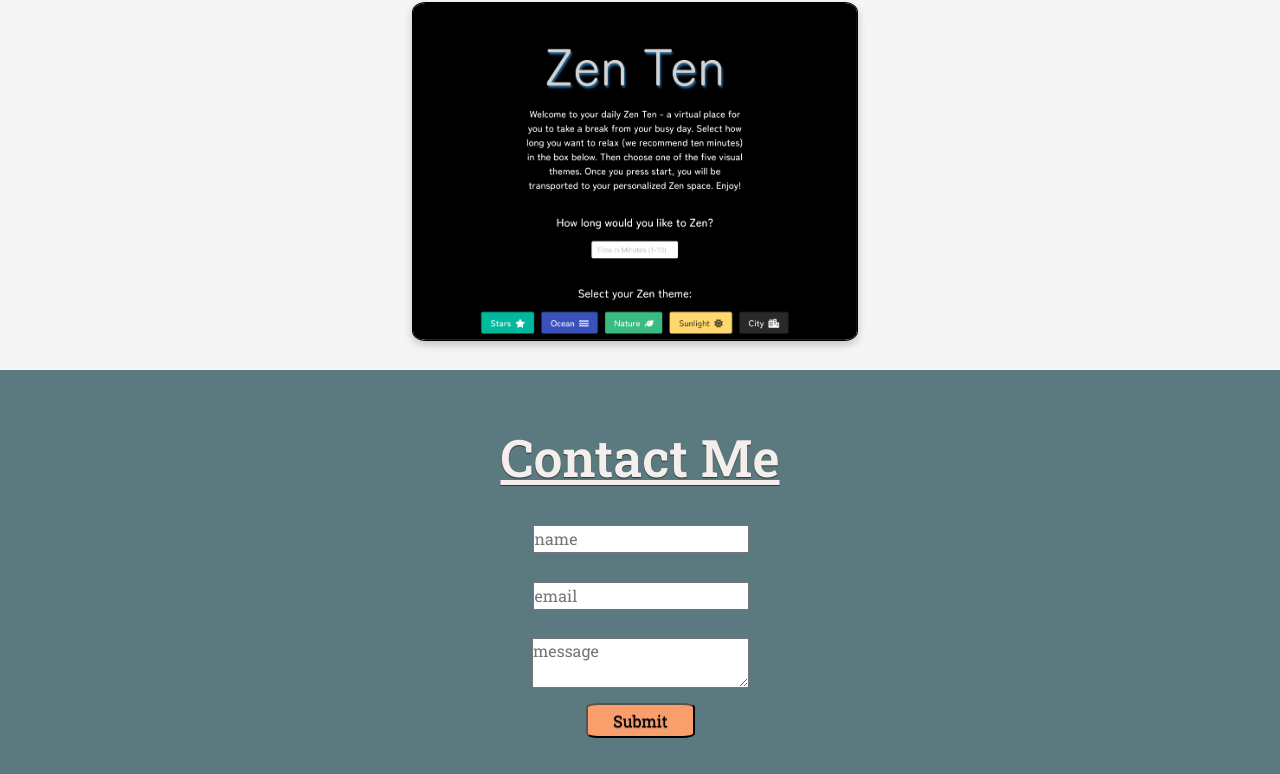
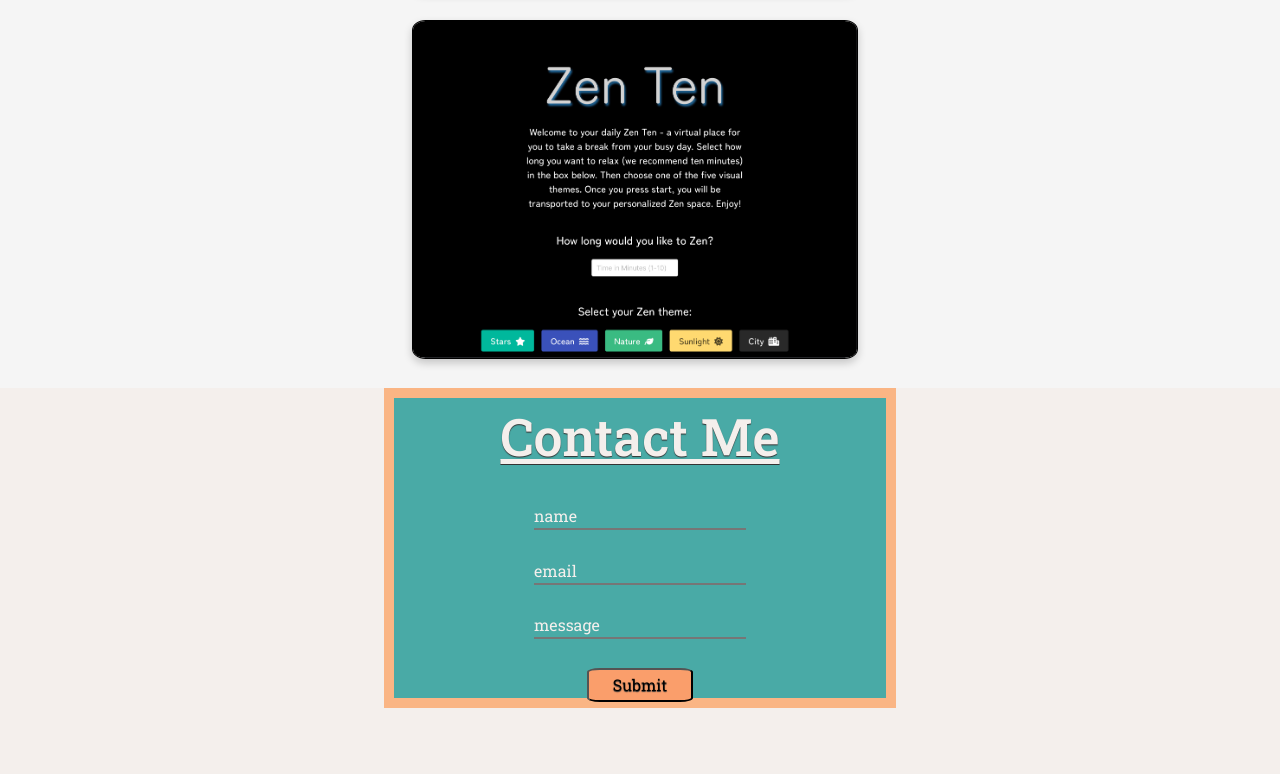
Before and after one commit to ILuton/IsaacPortfolio, a React (Create React App) app: page / in a window 1280 px wide. Shown: the part 3162-3936 px from the top of the page. Built offline with nearby package versions, Linux system fonts and the light colour scheme.

Commit message:
contact for redsign.

```diff
--- a/src/components/Contact.js
+++ b/src/components/Contact.js
@@ -3,12 +3,15 @@ import "../css/Contact.css";
 import Form from "./Form";
 import github from "../images/github.png";
 import linkedin from "../images/linkedin.png";
+import back from "../images/back.png";
 
 function Contact() {
   return (
     <div className="contactContainer" id="Contact">
+      <div className="contactFormContainer">
       <h1 className="contactTitle">Contact Me</h1>
       <Form />
+      </div>
       <div className="contactBottom">
         <div className="contactLinks">
         <a target="_blank" rel="noreferrer" href="https://github.com/ILuton">
@@ -22,6 +25,8 @@ function Contact() {
           <img className="contactLinkedin" src={linkedin} alt="" />
         </a>
         </div>
+        <img className="back" src={back} alt=""/>
+        <h4>Back To Top</h4>
         <p>Isaac Luton &copy;2023</p>
       </div>
     </div>
--- a/src/components/Form.js
+++ b/src/components/Form.js
@@ -86,7 +86,7 @@ function Form() {
           <input placeHolder="email"type="email" name="email" value={formData.email} onChange={handleChange} />
         </label>
         <label className='message'>
-          <textarea placeholder="message" name="message" value={formData.message} onChange={handleChange} />
+          <input placeholder="message" name="message" value={formData.message} onChange={handleChange} />
         </label>
         <button className='sumbitButton' type="submit">Submit</button>
       </form>
--- a/src/components/Project.js
+++ b/src/components/Project.js
@@ -60,12 +60,17 @@ function Item({ name, description, techUsed, liveLink, githubLink }) {
 
       {isOpen && (
         <div className={className}>
-           <button onClick={togglePopup} className="close">
+          <div className="projectTop">
+          <button onClick={togglePopup} className="close">
             &#x2716;
           </button>
           <h2>{name}</h2>
+        </div>
           <p>{description}</p>
+          <div>
+          <p className="techUsed">Technolgies Used</p>
           <p>{techUsed}</p>
+          </div>
           <div className="popupLinks">
             <a href={liveLink} target="_blank" rel="noreferrer">
               <h4>Live link</h4>
@@ -94,7 +99,7 @@ function Project() {
     {
       name: "Devise",
       description:
-        "Devise is a project planning website that allows users create/join teams with coworkers to manage and orgainze all aspects of a projects in one location.",
+        "Devise is a project planning website that allows users to create/join teams and manage and organize projects.",
       liveLink: "https://devise.herokuapp.com/",
       githubLink: "https://github.com/ILuton/DEVise-",
       technologiesUsed:
--- a/src/css/Block.css
+++ b/src/css/Block.css
@@ -52,11 +52,11 @@
 }
 
 .responsive {
-  color: #fab584;
+  color: #f3852c;
 }
 
 .fast {
-  color: #73bab6;
+  color: #49aaa6
 }
 
 .animateResponsive {
@@ -89,7 +89,7 @@
 @media only screen and (min-width: 768px) {
   .blockContainer {
     height: 50vh;
-    width: 45%;
+    width: 35%;
   }
 
   .block {
--- a/src/css/Contact.css
+++ b/src/css/Contact.css
@@ -1,7 +1,7 @@
 .contactContainer {
-  height: auto;
+  height: 80vh;
   width: 100vw;
-  background-color: #5a7a80;
+  background-color: #f4efec;
   overflow: hidden;
   display: flex;
   flex-direction: column;
@@ -14,14 +14,12 @@
   text-shadow: 0px 1px 1px #333;
   width: 100%;
   text-align: center;
-  height: 5%;
   font-size: calc(30px + (80 - 30) * ((100vw - 300px) / (2560 - 300)));
   margin-bottom: calc(20px + (40 - 20) * ((100vw - 300px) / (2560 - 300)));
-  margin-top: calc(40px + (60 - 40) * ((100vw - 300px) / (2560 - 300)));
 }
 
 .contactLinkedin {
-  width: calc(80px + (100 - 80) * ((100vw - 300px) / (2560 - 300)));
+  width: calc(60px + (80 - 60) * ((100vw - 300px) / (2560 - 300)));
   height: auto;
   border-radius: 18%;
   margin-top: 10px;
@@ -29,7 +27,7 @@
 }
 
 .contactGithub {
-  width: calc(75px + (100 - 75) * ((100vw - 300px) / (2560 - 300)));
+  width: calc(55px + (75 - 55) * ((100vw - 300px) / (2560 - 300)));
   height: auto;
   border-radius: 18%;
   margin-top: 10px;
@@ -47,11 +45,23 @@
 .contactLinks {
   width: calc(150px + (300 - 150) * ((100vw - 300px) / (2560 - 300)));
   display: flex;
-  justify-content: space-between;
+  justify-content: space-evenly;
 }
 
 .contactBottom p {
   opacity: 0.3;
-  margin-top: 4%;
   font-size: calc(14px + (40 - 14) * ((100vw - 300px) / (2560 - 300)));
 }
+
+.back {
+  width: calc(50px + (100 - 50) * ((100vw - 300px) / (2560 - 300)));
+  height: auto;
+}
+
+.contactFormContainer {
+  background-color: #49aaa6;
+  width: 40%;
+  height: 50%;
+  align-self: center;
+  border: 10px solid #fab584;;
+}
--- a/src/css/Form.css
+++ b/src/css/Form.css
@@ -1,16 +1,16 @@
 .formContainer {
-  height: 50%;
+  height: 90%;
   width: 100%;
   display: flex;
   flex-direction: column;
   align-items: center;
-  justify-content: space-around;
 }
 
 .commentForm{
   display: flex;
   flex-direction: column;
   align-items: center;
+  height: 100%;
 }
 
 form label{
@@ -30,31 +30,6 @@ form label{
   }
 }
 
-.message {
-  display: flex;
-  flex-direction: column;
-  justify-content: center;
-  align-items: center;
-  text-shadow: 0px 1px 1px #333;
-  margin-bottom: 15px;
-}
-
-.name {
-  display: flex;
-  flex-direction: column;
-  justify-content: center;
-  align-items: center;
-  text-shadow: 0px 1px 1px #333;
-}
-
-.email {
-  display: flex;
-  flex-direction: column;
-  justify-content: center;
-  align-items: center;
-  text-shadow: 0px 1px 1px #333;
-}
-
 .sumbitButton {
   background-color: #fa9e6b;
   width: auto;
@@ -62,13 +37,29 @@ form label{
   text-shadow: 0px 1px 1px #333;
   padding: 1.5%;
   width: 50%;
-  margin-bottom: calc(20px + (40 - 20) * ((100vw - 300px) / (2560 - 300)));
 }
 
 form input{
   width: 100%;
+  background-color: #49aaa6;
+  border-top: none;
+  border-left: none;
+  border-right: none;
+}
+
+input::placeholder {
+  color: #f4efec;
 }
 
 form textarea{
   width: 100%;
+  background-color: #49aaa6;
+  border-top: none;
+  border-left: none;
+  border-right: none;
+
 }
+
+textarea::placeholder {
+  color: #f4efec;
+}
--- a/src/css/Icons.css
+++ b/src/css/Icons.css
@@ -137,8 +137,8 @@
 
 @media only screen and (min-width: 768px) {
   .iconContainer {
-    width: 40%;
-    height: 50vh;
+    width: calc(350px + (700 - 350) * ((100vw - 768px) / (2560 - 768)));
+    height: calc(365px + (700 - 365) * ((100vw - 768px) / (2560 - 768)));
     transform: translate(+200%);
   }
 
--- a/src/css/Popup.css
+++ b/src/css/Popup.css
@@ -7,14 +7,14 @@
   opacity: 0;
   transform: translateY(-100%);
   display: flex;
-  justify-content: center;
   flex-direction: column;
   align-items: center;
+  justify-content: space-between;
   text-align: center;
-  padding: 10px;
   background-color: #646565;
   border-radius: 3%;
-  color: rgb(229, 226, 226)
+  color: rgb(229, 226, 226);
+  padding: 10px;
 }
 
 @keyframes slide-in {
@@ -24,9 +24,17 @@
   }
 }
 
+.techUsed{
+  text-decoration: underline;
+  font-size: calc(16px + (30 - 16) * ((100vw - 300px) / (2560 - 300)));
+  margin-bottom: 0px !important;
+}
+
 .animatePopup h2 {
   font-size: calc(24px + (50 - 24) * ((100vw - 300px) / (2560 - 300)));
-  margin-bottom: 10px;
+  margin-bottom: 0px;
+  width: 95%;
+
 }
 
 .animatePopup p {
@@ -50,17 +58,23 @@
 
 
 .close{
-  width: auto;
-  height:auto;
   font-size: calc(14px + (28 - 14) * ((100vw - 300px) / (2560 - 300)));
   border: none;
   background-color: transparent;
   cursor: pointer;
-  transition: transform 0.3s ease;
+  /* transition: transform 3s ease; */
   font-size: calc(14px + (28 - 14) * ((100vw - 300px) / (2560 - 300)));
   color: rgb(229, 226, 226);
-  align-self: flex-end;
-  width: 10%;
+  align-self: flex-start;
+  width: 5%;
+  margin-top: calc(-8px + (16 - 14) * ((100vw - 300px) / (2560 - 300)));;
+}
+
+.projectTop {
+  display: flex;
+  flex-direction: row-reverse;
+  justify-content: center;
+  width: 100%;
 }
 
 
```
Also changed, not shown: src/images/back.png (added).
